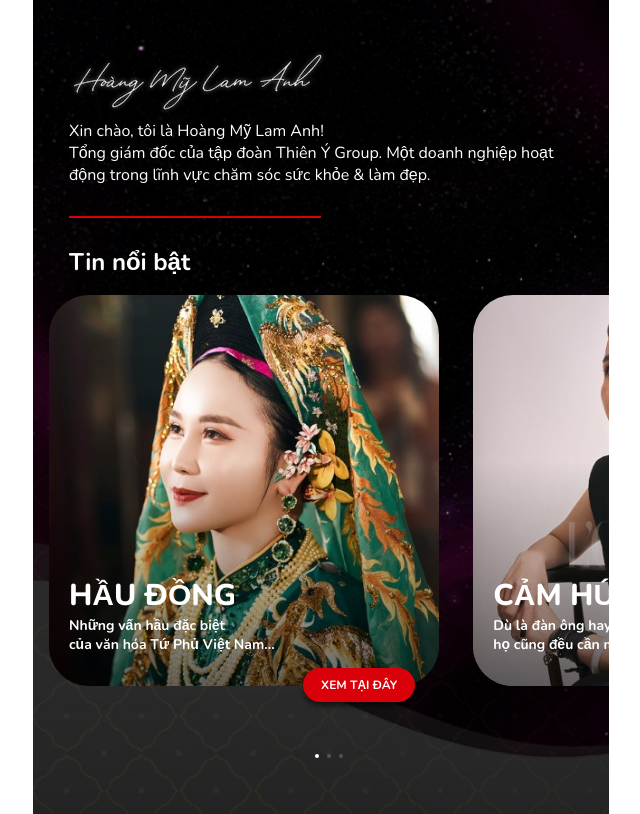
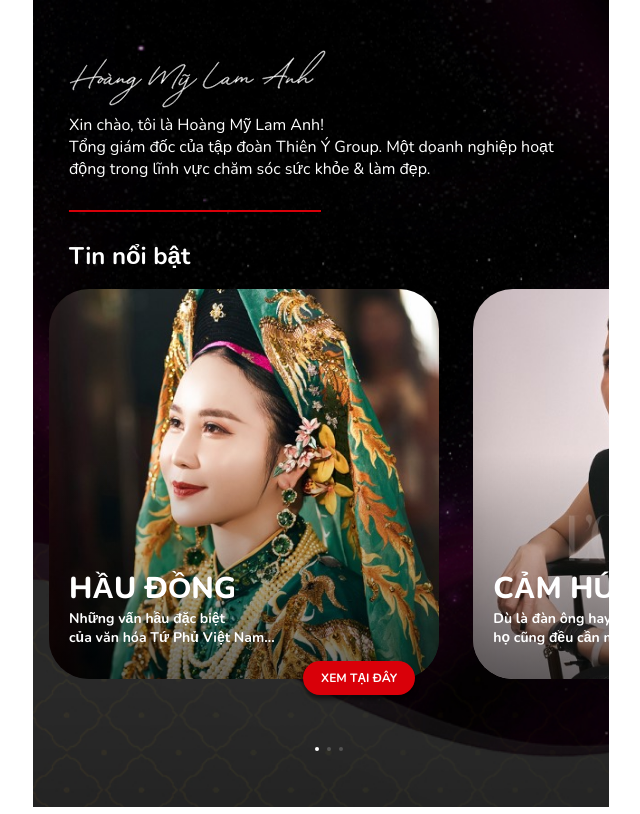
Before and after one commit to mrjerox/lamanh, a plain HTML site: page index.html in a window 1280 px wide. Shown: the whole page, without its empty margins (319-959 px from the left). Drawn offline with nearby package versions, Linux system fonts and the light colour scheme; some packages are replaced by stand-ins of ours; a script that the page names is missing.

Commit message:
reup logo

```diff
--- a/index.html
+++ b/index.html
@@ -17,7 +17,7 @@
             <div class="activity-main">
                 <div class="left">
                     <div class="box-head text-white">
-                        <img src="images/logo.svg" alt="Hoàng Mỹ Lam Anh" class="text-logo" data-aos="fade-up" data-aos-duration="800">
+                        <img src="images/logo1.svg" alt="Hoàng Mỹ Lam Anh" class="text-logo" data-aos="fade-up" data-aos-duration="800">
                         <p data-aos="fade-up" data-aos-duration="800" data-aos-delay="250">Xin chào, tôi là Hoàng Mỹ Lam Anh! <br> Tổng giám đốc của tập đoàn Thiên Ý Group. Một doanh
                             nghiệp hoạt động trong lĩnh vực chăm sóc sức khỏe & làm đẹp.</p>
                     </div>
```
Also changed, not shown: images/logo1.svg (added).
